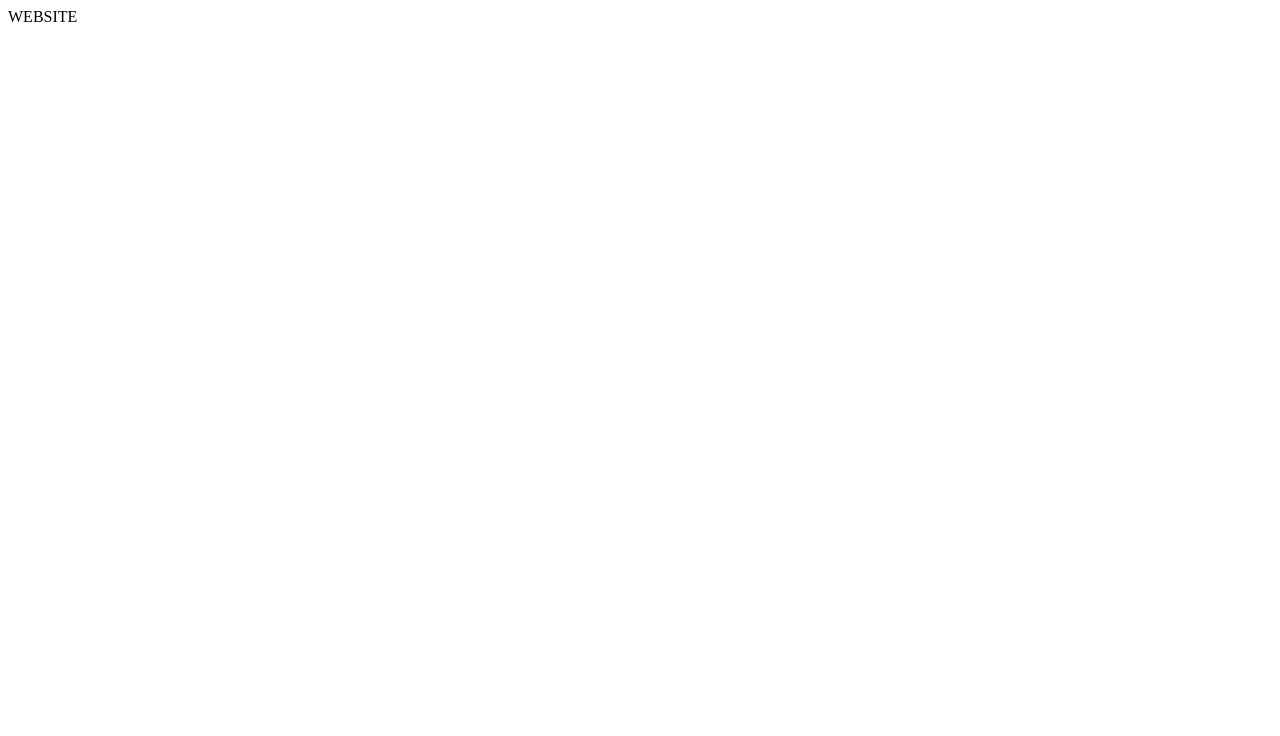
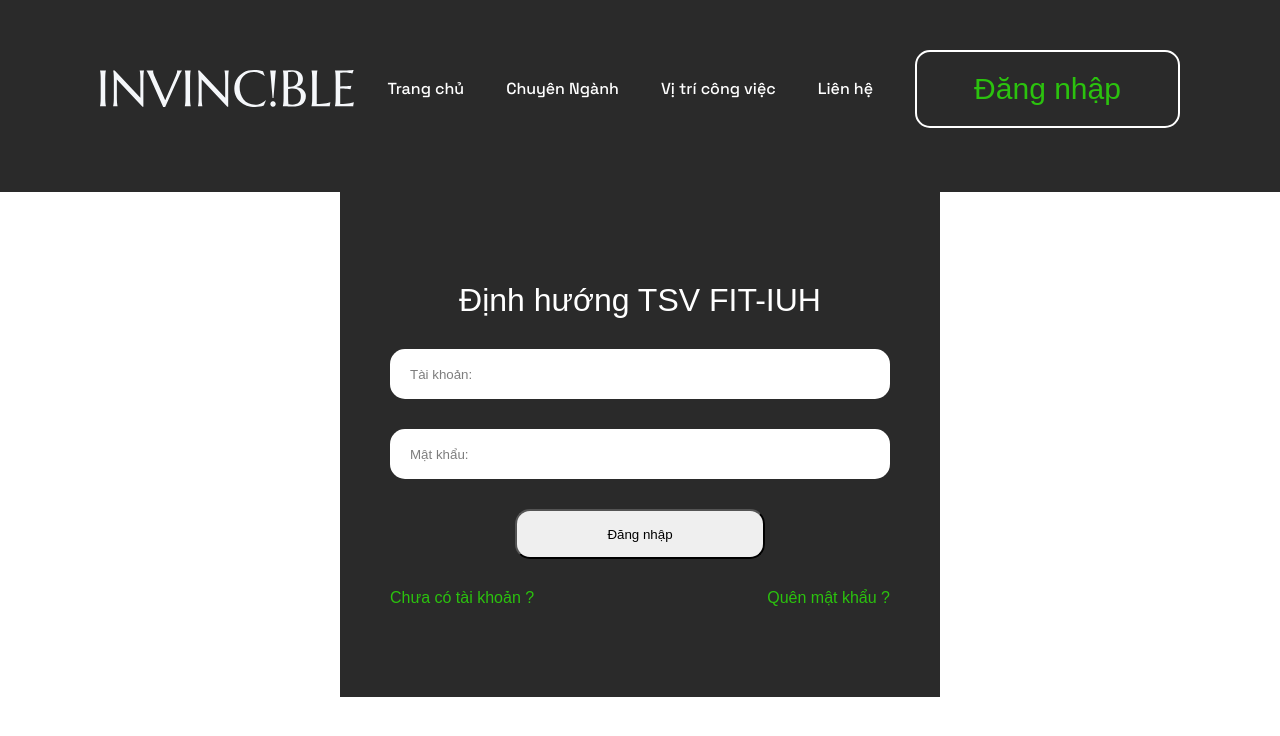
Before and after one commit to minggquyt/Student-Orientation-Website, a plain HTML site: page index.html in a window 1280 px wide. Drawn offline with Linux system fonts and the light colour scheme; a web font is replaced by a local one.

Commit message:
update dir of project

```diff
--- a/index.html
+++ b/index.html
@@ -3,9 +3,41 @@
 <head>
     <meta charset="UTF-8">
     <meta name="viewport" content="width=device-width, initial-scale=1.0">
+    <link rel="stylesheet" href="./src/shared/style.css">
+    <link rel="stylesheet" href="./src/pages/login/login.css">
+    <link rel="preconnect" href="https://fonts.googleapis.com">
+    <link rel="preconnect" href="https://fonts.gstatic.com" crossorigin>
+    <link href="https://fonts.googleapis.com/css2?family=Be+Vietnam+Pro:ital,wght@0,100;0,200;0,300;0,400;0,800;1,100;1,200;1,300&family=Inter:ital,opsz,wght@0,14..32,100..900;1,14..32,100..900&family=Oswald:wght@300&family=Roboto:ital,wdth,wght@0,91.7,100..900;1,91.7,100..900&family=Space+Grotesk:wght@300..700&display=swap" rel="stylesheet">
+    <link href="https://fonts.googleapis.com/css2?family=Be+Vietnam+Pro:ital,wght@0,100;0,200;0,300;0,400;0,800;1,100;1,200;1,300&family=Inter:ital,opsz,wght@0,14..32,100..900;1,14..32,100..900&family=Oswald:wght@300&family=Roboto:ital,wdth,wght@0,91.7,100..900;1,91.7,100..900&family=Space+Grotesk:wght@700&family=Unbounded&display=swap" rel="stylesheet">
     <title>Student Orientation</title>
 </head>
 <body>
-    WEBSITE
+    <div class="header">
+        <img src="./assets/images/INVINC!BLE.svg" alt="">
+        <nav class="header__navbar space-grotesk-500">
+            <a href="" class="header__navbar--link">Trang chủ</a>
+            <a href="" class="header__navbar--link">Chuyên Ngành</a>
+            <a href="" class="header__navbar--link">Vị trí công việc</a>
+            <a href="" class="header__navbar--link">Liên hệ</a>
+            <button class="unbounded-400" >Đăng nhập</button>
+        </nav>
+    </div>
+
+    <div class="login-box">
+        <h1 class="unbounded-500" >Định hướng TSV FIT-IUH</h1>
+        <div class="login-box__input">
+            <form action="">
+                <input class="unbounded-500" placeholder="Tài khoản: " type="text">
+            </form>
+            <form action="">
+                <input class="unbounded-500" placeholder="Mật khẩu: " type="password">
+            </form>
+            <button class="unbounded-500" >Đăng nhập</button>
+        </div>
+        <div class="login-box__nav unbounded-500">
+            <a href="">Chưa có tài khoản ?</a>
+            <a href="">Quên mật khẩu ?</a>
+        </div>
+    </div>
 </body>
 </html>
--- /dev/null
+++ b/src/pages/login/login.css
@@ -0,0 +1,55 @@
+@import url(../../shared/variable.css);
+.login-box{
+    width: 600px;
+    height: max-content;
+    margin: auto;
+    display: flex;
+    flex-direction: column;
+    justify-content: center;
+    gap: 30px;
+    align-items: center;
+    padding: 90px 50px;
+    background-color: var(--primary-color);
+}
+.login-box > h1{
+    color: #FFFFFF;
+}
+.login-box__input{
+    width: 100%;
+    display: flex;
+    flex-direction: column;
+    align-items: center;
+    justify-content: center;
+    gap: 30px;
+}
+.login-box__input > form{
+    width: 100%;
+    height: 50px;
+    border-radius: 80px;
+}
+.login-box__input > form > input{
+    width: 100%;
+    height: 50px;
+    padding-inline: 20px;
+    border-radius: 15px;
+    border: none;
+    outline: none;
+    color: #2BC20E;
+}
+.login-box__input > form > input::placeholder{
+    color: rgba(0, 0, 0, 0.51);
+}
+.login-box__input > button{
+    width: 250px;
+    height: 50px;
+    border-radius: 15px;
+}
+.login-box__nav {
+    width: 100%;
+    display: flex;
+    justify-content: space-between;
+}
+.login-box__nav > a{
+    text-decoration: none;
+    color: #2BC20E;
+}
--- /dev/null
+++ b/src/shared/style.css
@@ -0,0 +1,39 @@
+@import url(./variable.css);
+*{
+    margin: 0;
+    padding: 0;
+    box-sizing: border-box;
+}
+.header{
+    width: 100%;
+    height: 192px;
+    background-color: var(--primary-color);
+    display: flex;
+    justify-content: space-between;
+    align-items: center;
+    padding: 40px 100px 55px 100px;
+}
+
+.header > img{
+    width: 255px;
+    height: 50px;
+}
+
+.header > nav{
+    display: flex;
+    align-items: center;
+    gap: 42px;
+}
+.header > nav > a {
+    color: #FFFFFF;
+    text-decoration: unset;
+}
+.header > nav > button{
+    width: 265px;
+    height: 78px;
+    background-color: var(--primary-color);
+    border: 2px solid #FFFFFF;
+    border-radius: 15px;
+    color: #2BC20E;
+    font-size: 30px;
+}
--- /dev/null
+++ b/src/shared/variable.css
@@ -0,0 +1,54 @@
+:root{
+    --primary-color: #2A2A2A;
+}
+/* Font space-grotesk */
+.space-grotesk-300 {
+  font-family: "Space Grotesk", sans-serif;
+  font-optical-sizing: auto;
+  font-weight: 300;
+  font-style: normal;
+}
+
+.space-grotesk-400 {
+  font-family: "Space Grotesk", sans-serif;
+  font-optical-sizing: auto;
+  font-weight: 400;
+  font-style: normal;
+}
+
+
+.space-grotesk-500 {
+  font-family: "Space Grotesk", sans-serif;
+  font-optical-sizing: auto;
+  font-weight: 500;
+  font-style: normal;
+}
+
+
+.space-grotesk-600 {
+  font-family: "Space Grotesk", sans-serif;
+  font-optical-sizing: auto;
+  font-weight: 600;
+  font-style: normal;
+}
+
+
+.space-grotesk-700 {
+  font-family: "Space Grotesk", sans-serif;
+  font-optical-sizing: auto;
+  font-weight: 700;
+  font-style: normal;
+}
+/* Font Unbounded */
+.unbounded-400{
+  font-family: "Unbounded", sans-serif;
+  font-optical-sizing: auto;
+  font-weight: 400;
+  font-style: normal;
+}
+.unbounded-500{
+  font-family: "Unbounded", sans-serif;
+  font-optical-sizing: auto;
+  font-weight: 500;
+  font-style: normal;
+}
```
Also changed, not shown: assets/images/INVINC!BLE.svg (added), src/pages/login/login.js (added).
